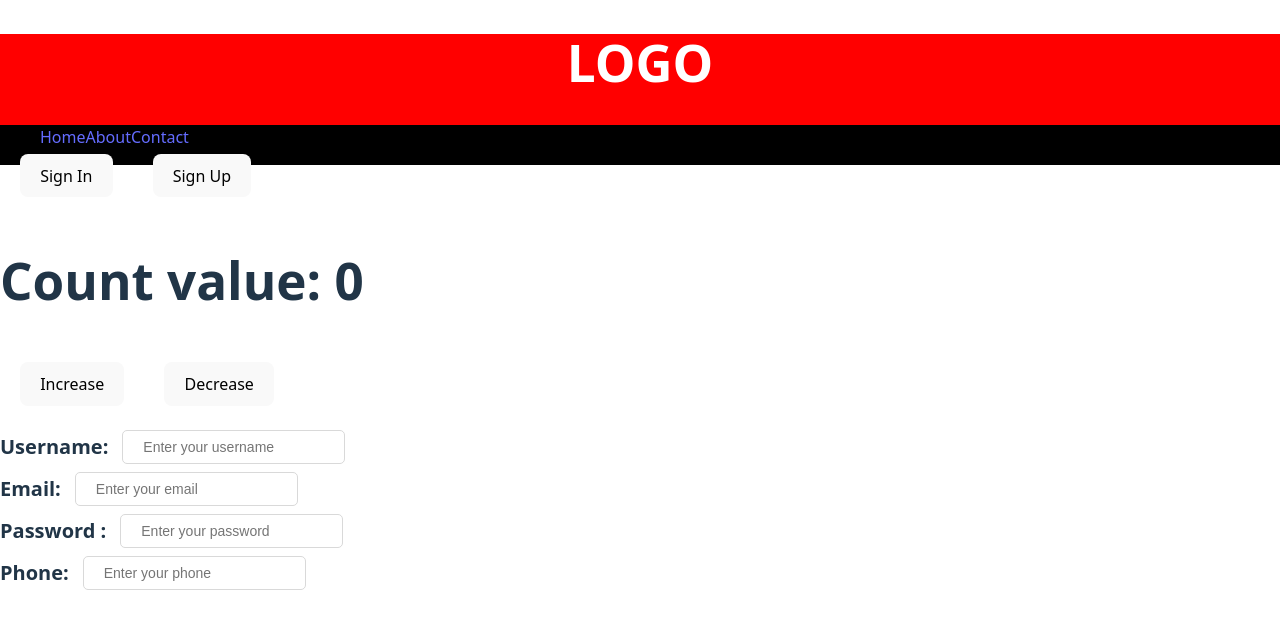
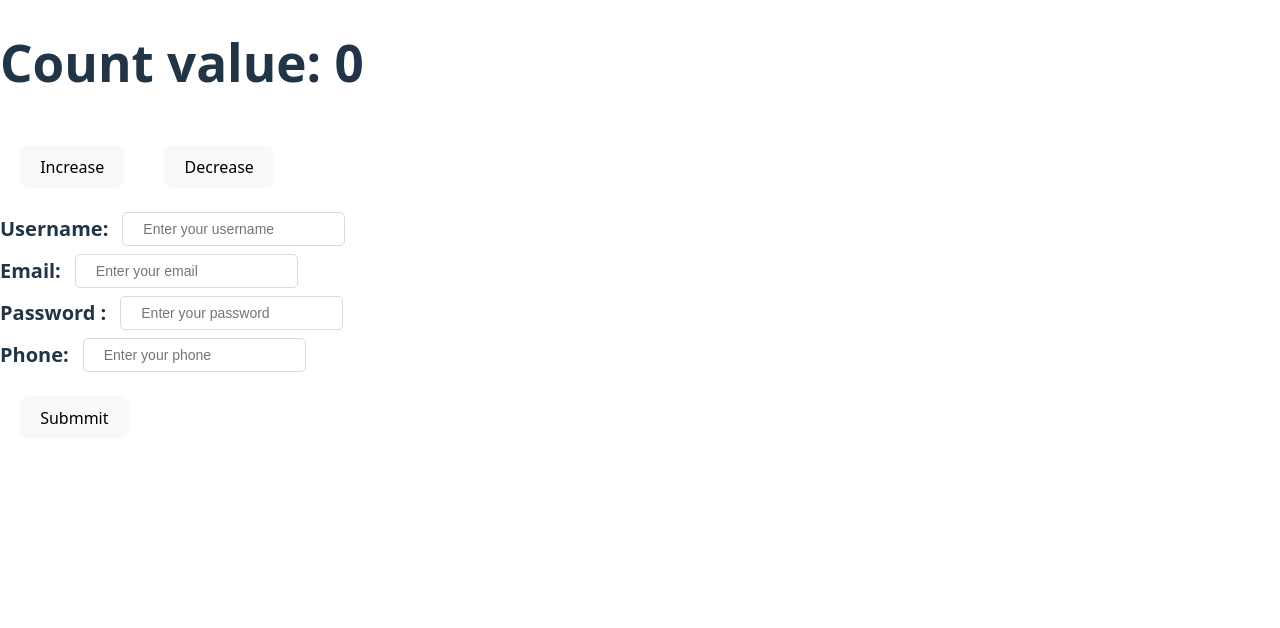
Before and after one commit to sanjib001/React-repository, a React (Vite) app in the folder my-react-app/: page / in a window 1280 px wide. Shown: the top 628 px of the page. Built offline with nearby package versions, Linux system fonts and the light colour scheme.

Commit message:
Adds Complete form making method

```diff
--- a/my-react-app/src/App.jsx
+++ b/my-react-app/src/App.jsx
@@ -22,15 +22,15 @@ function App() {
 
   return (
     <>
-      <Header
+      {/* <Header
         logo={<Logo />}
         navbar={<Navbar navItems={navItems} />}
         organization={organization}
-      />
+      /> */}
       {/* <Button name="SignUp" />
       <Button name="SignIn" /> */}
-      <Button>Sign In</Button>
-      <Button>Sign Up</Button>
+      {/* <Button>Sign In</Button>
+      <Button>Sign Up</Button> */}
       <Counter />
       <Form />
     </>
--- a/my-react-app/src/components/button.jsx
+++ b/my-react-app/src/components/button.jsx
@@ -20,10 +20,10 @@
 // }
 
 const Button = (porps) => {
-    const { children } = porps;
+    const { children, onClick } = porps;
     //children is reserved word
     return (
-        <button>{children}</button>
+        <button onClick={onClick}>{children}</button>
     )
 }
 
--- a/my-react-app/src/components/form.jsx
+++ b/my-react-app/src/components/form.jsx
@@ -1,7 +1,9 @@
 import { useState } from "react";
 import Input from "./input"
+import Button from "./button";
 
 const Form = () => {
+    // State of component. Stores the input collected from users
     const [state, setState] = useState({
         username: "",
         email: "",
@@ -9,43 +11,84 @@ const Form = () => {
         phone: "",
     })
 
+    const [error, setError] = useState("");
+
+    // Change handler. Gets the change from user & pass them to state of the component.
     const handleChange = (event) => {
         const name = event.target.name;
         const value = event.target.value;
         setState({ ...state, [name]: value })
     }
+
+     // Submit handler, triggers the action once the submit button is clicked.
+    const handleSubmit = (event) => {
+        event.preventDefault()
         console.log(state);
+        const isValid = handleValidation();
+        if (isValid) {
+            alert("Data is ready to submmit")
+        }
+    }
+
+    const handleValidation = () => {
+        if (state.username.length < 3) {
+            setError("Username should be atleat 3 characters. ");
+            return false;
+        }
+
+        if (!state.email.includes("@")) {
+            setError("Not a valid email. ");
+            return false;
+        }
+
+        if (state.password.length < 6) {
+            setError("Password should be atlest 6 character long");
+            return false;
+        }
+
+        if (state.phone.length < 10 || state.phone.length > 15) {
+            setError("Phone should be between 10 to 15 character");
+            return false;
+        }
+
+        return true;
+    }
 
     return (
         <>
+            <form>
                 <Input
                     label="Username: "
                     onChange={handleChange}
                     type="text"
                     name="username"
-                placeholder = "Enter your username"
+                    placeholder="Enter your username"
                 />
                 <Input
                     label="Email: "
                     onChange={handleChange}
                     type="email"
                     name="email"
-                placeholder = "Enter your email"
+                    placeholder="Enter your email"
                 />
                 <Input
                     label="Password :"
                     onChange={handleChange}
                     type="password"
                     name="password"
-                placeholder = "Enter your password"
+                    placeholder="Enter your password"
                 />
                 <Input
                     label="Phone: "
                     onChange={handleChange}
                     type="number"
                     name="phone"
-                placeholder = "Enter your phone"
+                    placeholder="Enter your phone"
                 />
+                {error && <div className="danger">{error}</div>}
+                <Button onClick={handleSubmit}>Submmit</Button>
+            </form>
+
         </>
     )
 }
--- a/my-react-app/src/index.css
+++ b/my-react-app/src/index.css
@@ -58,3 +58,7 @@ button:focus-visible {
     background-color: #f9f9f9;
   }
 }
+
+.danger{
+  color: red;
+}
```
Lines whose indentation alone changed are shown as unchanged.
